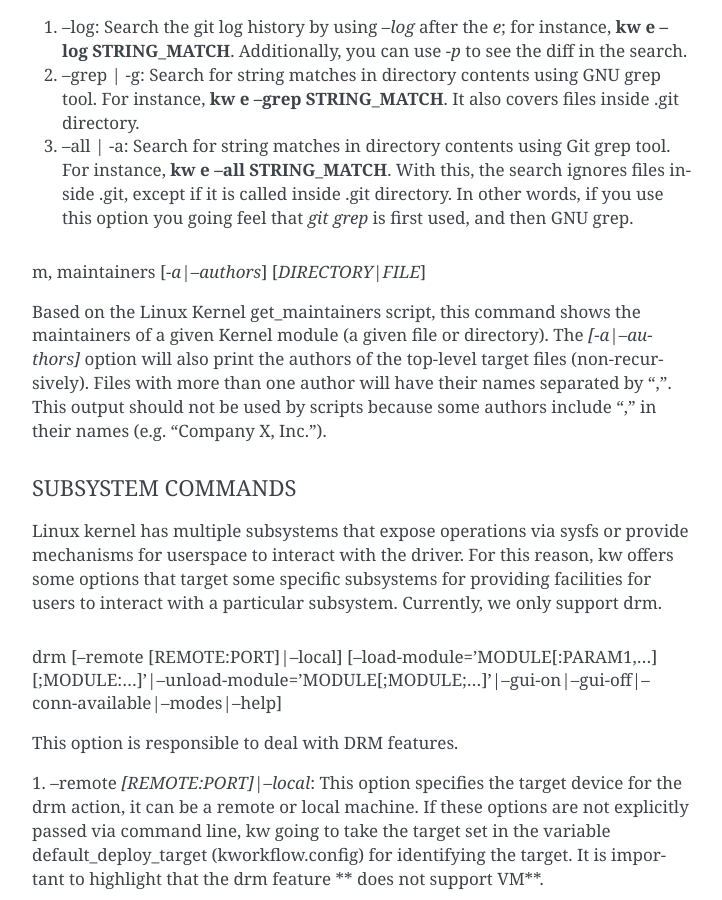
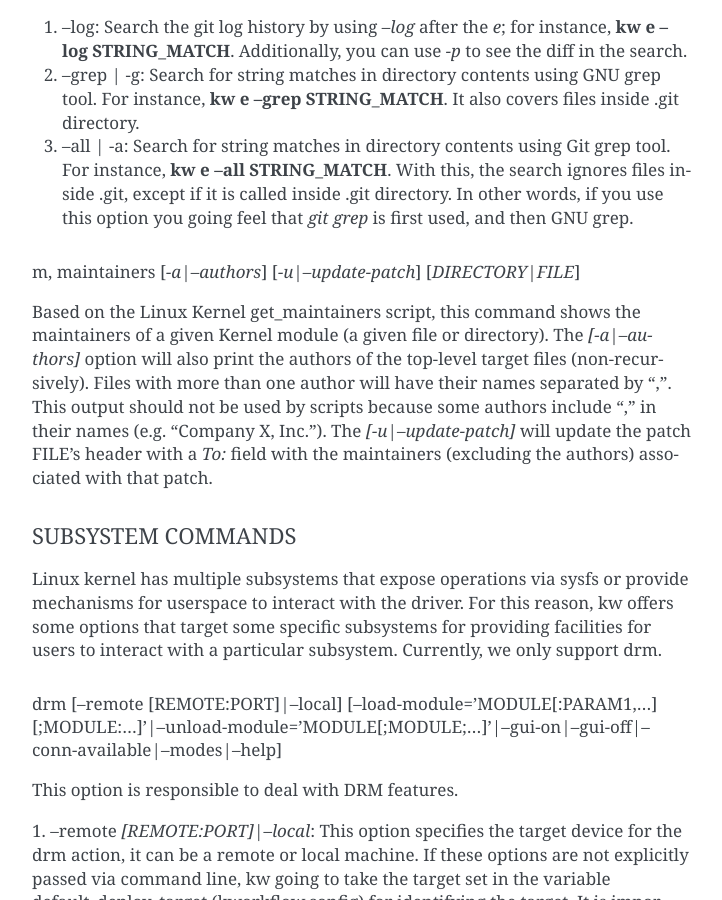
Before and after one commit to kworkflow/kworkflow, a Sphinx documentation site: the page built from documentation/man/kw.rst, in a window 1280 px wide and 900 px high, scrolled down 3896 px. Shown: the whole window, without its empty margins (388-1110 px from the left). Built offline with Sphinx 7.4.7, drawn with Linux system fonts in a browser that asks for light colours.

Commit message:
src: get_maintainer_wrapper: add --update-patch option
Defines a new option for kw maintainers. When kw m is called with
--update-patch or -u and is given a patch, it will update the header of
that patch with a "To:" field including the contact of the maintainers
associated with that patch. This commit includes the logic,
documentation and testing for the new feature

Signed-off-by: João Seckler <jseckler@riseup.net>

```diff
--- a/documentation/man/kw.rst
+++ b/documentation/man/kw.rst
@@ -180,15 +180,17 @@
    other words, if you use this option you going feel that `git grep` is first
    used, and then GNU grep.
 
-m, maintainers [*-a|--authors*] [*DIRECTORY|FILE*]
-~~~~~~~~~~~~~~~~~~~~~~~~~~~~~~~~~~~~~~~~~~~~~~~~~~
+m, maintainers [*-a|--authors*] [*-u|--update-patch*] [*DIRECTORY|FILE*]
+~~~~~~~~~~~~~~~~~~~~~~~~~~~~~~~~~~~~~~~~~~~~~~~~~~~~~~~~~~~~~~~~~~~~~~~~
 
 Based on the Linux Kernel get_maintainers script, this command shows the
 maintainers of a given Kernel module (a given file or directory).  The
 *[-a|--authors]* option will also print the authors of the top-level target
 files (non-recursively). Files with more than one author will have their names
-separated by ",". This output should not be used by scripts because some
-authors include "," in their names (e.g. "Company X, Inc.").
+separated by ",". This output should not be used by scripts because some authors
+include "," in their names (e.g. "Company X, Inc."). The *[-u|--update-patch]*
+will update the patch FILE's header with a *To:* field with the maintainers
+(excluding the authors) associated with that patch.
 
 SUBSYSTEM COMMANDS
 ------------------
```
Also changed, not shown: 8 other files.
